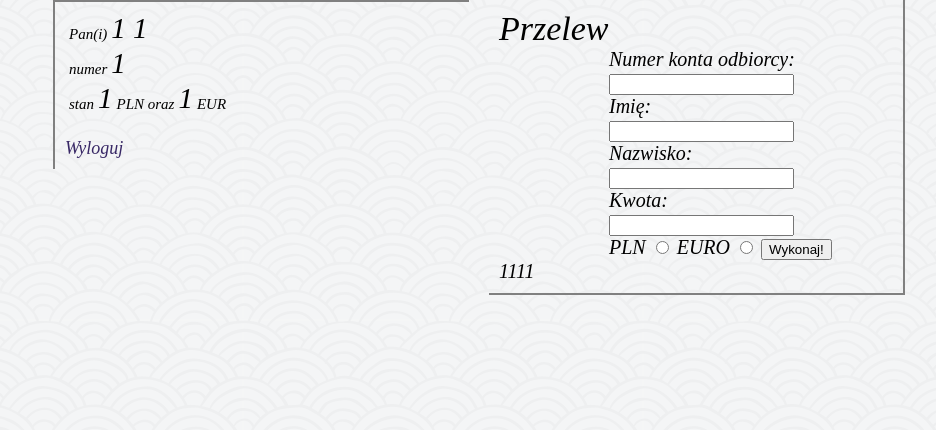
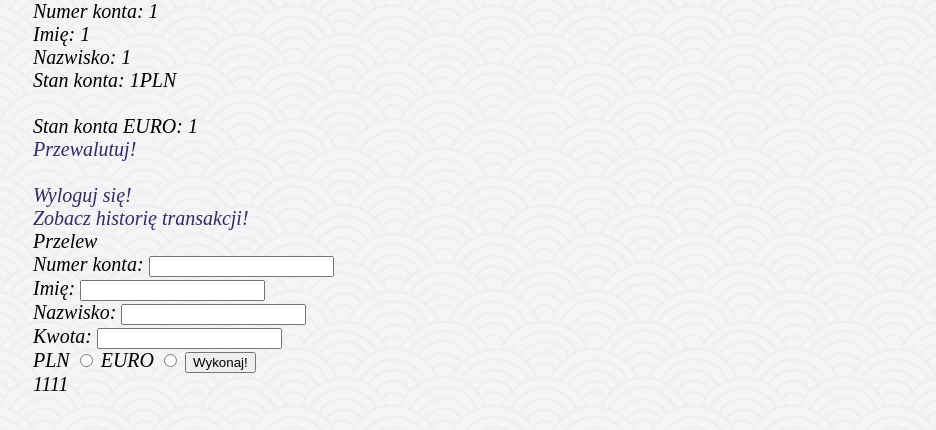
Before and after one commit to soplica/Bank, a PHP site: page /przelew.php in a window 1280 px wide. Shown: the part 80-510 px from the top of the page, without its empty margins (157-1093 px from the left). Run offline with PHP 8.4, Linux system fonts and the light colour scheme; the visitor is signed in with stand-in values (Sample User, id 1).

Commit message:
Revert "1.1.1"
This reverts commit fe147ddcd2817c2b1963486f59389c2cac014410.

```diff
--- a/index.php
+++ b/index.php
@@ -35,8 +35,8 @@ if(isset($_SESSION['zalogowano'])) header("Location: stronaglowna.php");
 		<div class="wew_napis_r">	<a href="rejestracja.php">Dołącz do nas!</a></div>
 		<div style="clear: both;"></div>
 		<form action="logowanie.php" method="post">
-			Numer konta:<br> <input type = "text" name="nr" placeholder="Twój nr konta"/><br />
-			Hasło: <br> <input type = "password" name="haslo" placeholder="••••••••"/><br />
+			Numer konta:<br> <input type = "text" name="nr" placeholder="Podaj nr konta"/><br />
+			Hasło: <br> <input type = "password" name="haslo" placeholder="Podaj hasło"/><br />
 			<input type="submit" value="Zaloguj!"/>
 		</form>
 		<?php
--- a/przelew.php
+++ b/przelew.php
@@ -17,38 +17,25 @@ if(!isset($_SESSION['zalogowano'])) header('Location: index.php');
 		echo "Witaj ".$_SESSION['imie']."!";
 		?>
 	</div>
-	<div class="lewa">
+	<div id="lewa">
 		<?php
-		echo '<div class="dane">Pan(i) </div>';
-		echo '<div class="dane_l">'.$_SESSION['imie'].' '.$_SESSION['nazwisko'].'</div></br>';
-		echo '<div style="clear: both;"></div>';
-
-		echo '<div class="dane">numer </div>';
-		echo '<div class="dane_l">'.$_SESSION['nr_konta']."</div></br>";
-		echo '<div style="clear: both;"></div>';
-
-			if(isset($_SESSION['nowy_stan'])) $_SESSION['stan_konta'] = $_SESSION['nowy_stan'];
-
-		echo '<div class="dane">stan </div>';
-		echo '<div class="dane_l">'.$_SESSION['stan_konta'].'</div>';
-		echo '<div class="dane">PLN oraz </div>';
-
-			if(isset($_SESSION['nowy_stan_euro'])) $_SESSION['stan_konta_euro'] = $_SESSION['nowy_stan_euro'];
-		echo '<div class="dane_l">'.$_SESSION['stan_konta_euro'].'</div>';
-		echo '<div class="dane">EUR</div>';
-		echo '<div style="clear: both;"></div>';
-
-		echo '<br><a href="wyloguj.php">Wyloguj</a></br>';
+		echo "Numer konta: ".$_SESSION['nr_konta']."</br>";
+		echo "Imię: ".$_SESSION['imie']."</br>";
+		echo "Nazwisko: ".$_SESSION['nazwisko']."</br>";
+		echo "Stan konta: ".$_SESSION['stan_konta']."PLN</br></br>";
+		echo "Stan konta EURO: ".$_SESSION['stan_konta_euro']."</br>";
+		echo '<a href="przewalutuj.php">Przewalutuj!</a>'."</br></br>";
+		echo '<a href="wyloguj.php">Wyloguj się!</a></br>';
+		echo '<a href="historia.php">Zobacz historię transakcji!</a>';
 		?>
 	</div>
-	<div class="prawa">
-		<div class="wew_napis_l">Przelew</div><br>
-		<div style="clear: both;"></div>
-		<form id="przelew" action = "przelewanie.php" method="post">
-			Numer konta odbiorcy:<br> <input type="text" name="odb_nr"/></br>
-			Imię:<br><input type="text" name="odb_imie"/></br>
-			Nazwisko:<br><input type="text" name="odb_nazwisko"/></br>
-			Kwota: <br><input type="text" name="kwota"/><br>
+	<div id="prawa">
+		Przelew</br>
+		<form action = "przelewanie.php" method="post">
+			Numer konta: <input type="text" name="odb_nr"/></br>
+			Imię:		 <input type="text" name="odb_imie"/></br>
+			Nazwisko:	 <input type="text" name="odb_nazwisko"/></br>
+			Kwota: 	 <input type="text" name="kwota"/><br>
 			PLN <input type="radio" name="typ_przelewu" value="pln"/>
 			EURO <input type="radio" name="typ_przelewu" value="eur"/>
 			<input type="submit" value="Wykonaj!"/></br>
--- a/style.css
+++ b/style.css
@@ -84,11 +84,7 @@ a
 	text-align: left;
 }
 
-#przelew
-{
-	text-align: left;
-	margin-left: 110px;
-}
+
 
 #wynik
 {
@@ -123,17 +119,10 @@ a
 	margin-right: auto;
 	width: 700px;
 	min-height: 700px;
+	background-color: lightgray;
 	text-align: center;
 	padding: 30px;
 }
-
-table
-{
-	border-collapse: collapse;
-	border-left: 2px solid grey;
-	border-top: 2px solid grey;
-}
-
 
 #window
 {
```
Also changed, not shown: historia.php (+3 -6 lines), historiawaluty.php (+3 -7 lines), przewalutuj.php (+10 -25 lines).
